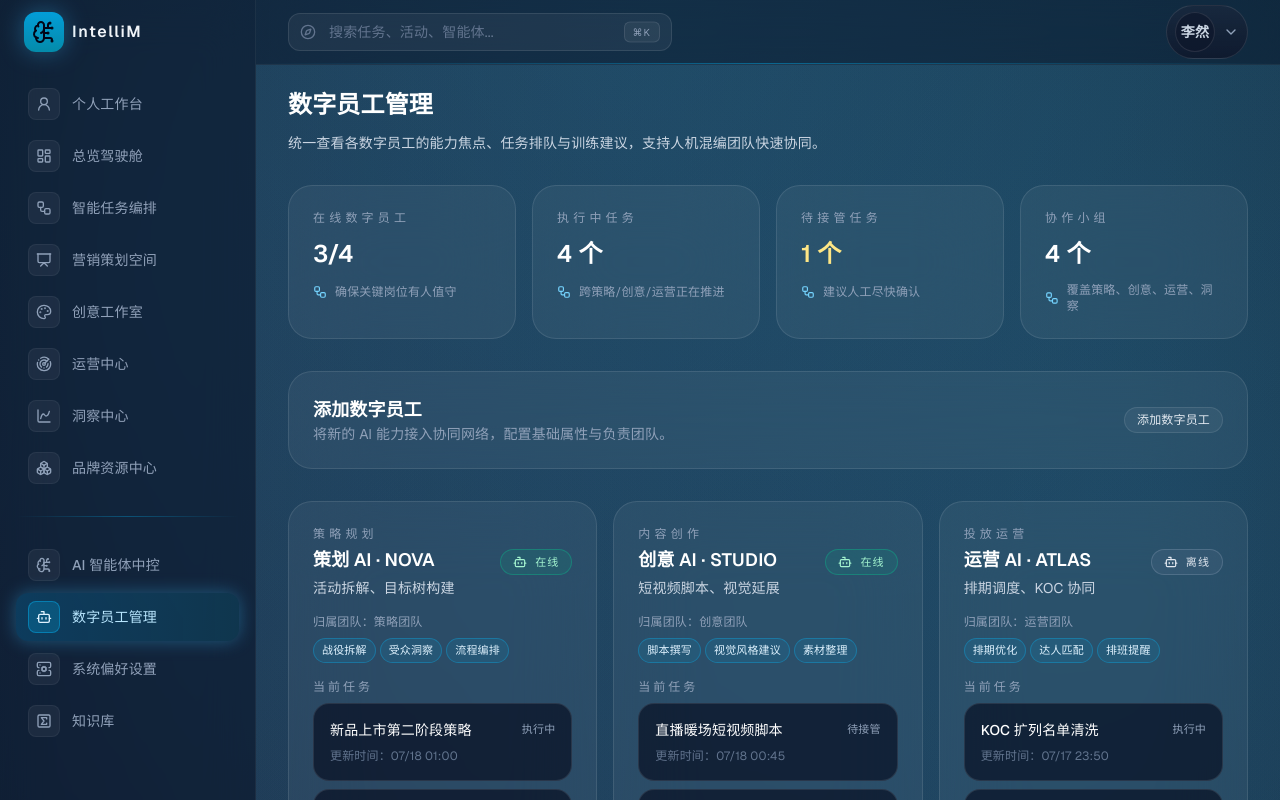
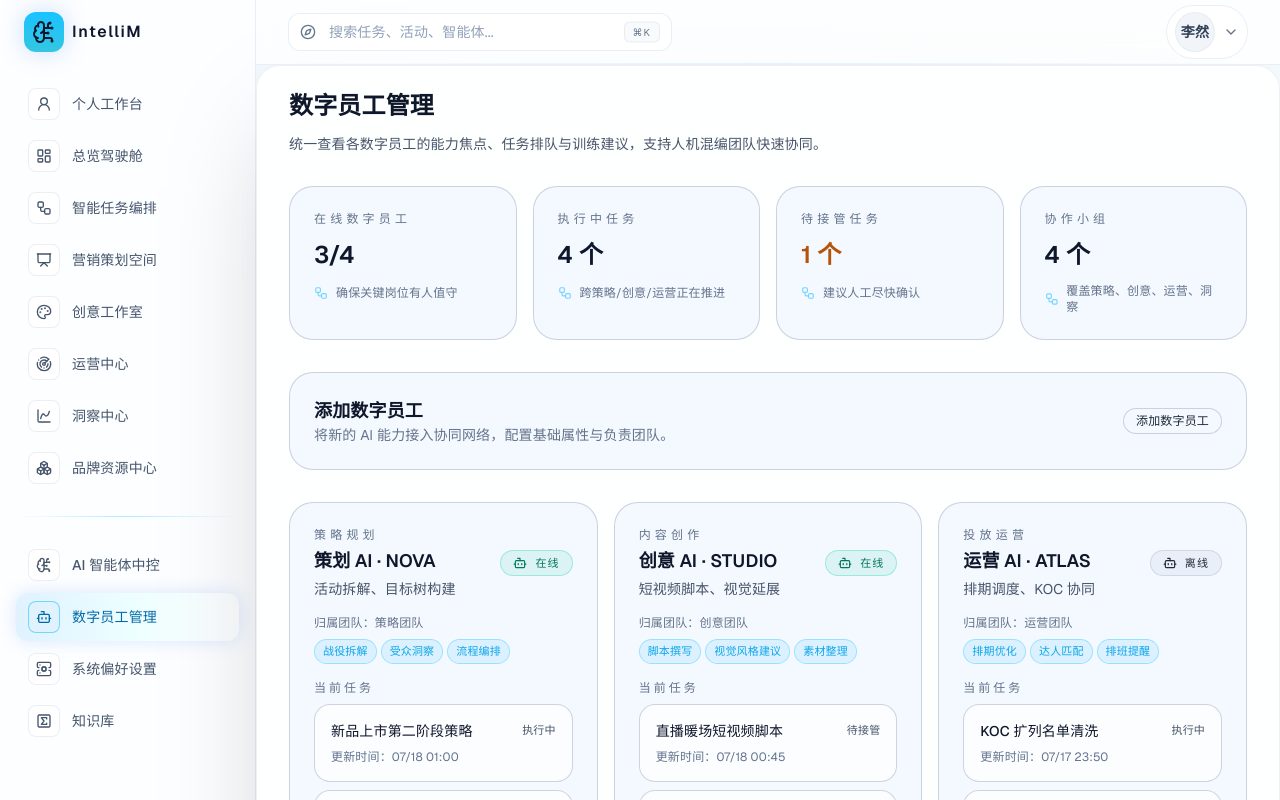
Before and after one commit to xinjiguaike/intelligent-marketing-hub, a Next.js app in the folder frontend/: page /agents in a window 1280 px wide. Shown: the top 800 px of the page. Built offline with nearby package versions, Linux system fonts and the light colour scheme.

Commit message:
refactor UI design to a light theme, update styles and components for improved readability and consistency

```diff
--- a/frontend/src/app/globals.css
+++ b/frontend/src/app/globals.css
@@ -1,17 +1,17 @@
 @import "tailwindcss";
 
 :root {
-  color-scheme: dark;
-  --background: #0a0a0f;
-  --background-alt: #1a1a2e;
-  --surface-glass: rgba(15, 23, 42, 0.55);
-  --surface-border: rgba(94, 234, 212, 0.2);
-  --foreground: #f8fafc;
-  --foreground-muted: #94a3b8;
-  --accent: #38bdf8;
-  --accent-strong: #06b6d4;
-  --danger: #f87171;
-  --glow: rgba(56, 189, 248, 0.45);
+  color-scheme: light;
+  --background: #f8faff;
+  --background-alt: #e2e8f0;
+  --surface-glass: rgba(255, 255, 255, 0.75);
+  --surface-border: rgba(148, 163, 184, 0.35);
+  --foreground: #0f172a;
+  --foreground-muted: #64748b;
+  --accent: #3b82f6;
+  --accent-strong: #0ea5e9;
+  --danger: #dc2626;
+  --glow: rgba(59, 130, 246, 0.28);
 }
 
 @theme inline {
@@ -30,8 +30,8 @@
 body {
   min-height: 100vh;
   background:
-    radial-gradient(120% 120% at 10% 10%, rgba(96, 165, 250, 0.18), transparent),
-    radial-gradient(110% 110% at 90% 20%, rgba(56, 189, 248, 0.22), transparent),
+    radial-gradient(120% 120% at 10% 10%, rgba(59, 130, 246, 0.12), transparent),
+    radial-gradient(110% 110% at 90% 20%, rgba(14, 165, 233, 0.16), transparent),
     linear-gradient(160deg, var(--background), var(--background-alt));
   color: var(--foreground);
   font-family: var(--font-geist-sans), system-ui, -apple-system, BlinkMacSystemFont,
@@ -40,6 +40,188 @@ body {
 }
 
 ::selection {
-  background: rgba(14, 165, 233, 0.35);
+  background: rgba(59, 130, 246, 0.2);
   color: var(--foreground);
 }
+
+@layer utilities {
+  .border-white\/10 {
+    border-color: rgba(148, 163, 184, 0.45) !important;
+  }
+
+  .border-white\/5 {
+    border-color: rgba(203, 213, 225, 0.4) !important;
+  }
+
+  .border-white\/15 {
+    border-color: rgba(148, 163, 184, 0.35) !important;
+  }
+
+  .border-white\/20 {
+    border-color: rgba(148, 163, 184, 0.3) !important;
+  }
+
+  .divide-white\/5 > :not([hidden]) ~ :not([hidden]) {
+    --tw-divide-opacity: 1;
+    border-color: rgba(203, 213, 225, 0.35) !important;
+  }
+
+  .bg-slate-950\/40 {
+    background-color: rgba(255, 255, 255, 0.65) !important;
+  }
+
+  .bg-slate-950\/45 {
+    background-color: rgba(255, 255, 255, 0.68) !important;
+  }
+
+  .bg-slate-950\/50 {
+    background-color: rgba(255, 255, 255, 0.72) !important;
+  }
+
+  .bg-slate-950\/60 {
+    background-color: rgba(255, 255, 255, 0.78) !important;
+  }
+
+  .bg-slate-950\/70 {
+    background-color: rgba(255, 255, 255, 0.85) !important;
+  }
+
+  .bg-slate-950\/80 {
+    background-color: rgba(255, 255, 255, 0.92) !important;
+  }
+
+  .bg-slate-950\/95 {
+    background-color: rgba(255, 255, 255, 0.98) !important;
+  }
+
+  .bg-slate-900 {
+    background-color: rgba(226, 232, 240, 0.92) !important;
+  }
+
+  .bg-slate-900\/60 {
+    background-color: rgba(226, 232, 240, 0.82) !important;
+  }
+
+  .bg-white\/5 {
+    background-color: rgba(244, 248, 255, 0.9) !important;
+  }
+
+  .bg-white\/10 {
+    background-color: rgba(233, 244, 255, 0.94) !important;
+  }
+
+  .bg-white\/15 {
+    background-color: rgba(221, 237, 255, 0.96) !important;
+  }
+
+  .bg-white\/20 {
+    background-color: rgba(208, 231, 255, 0.98) !important;
+  }
+
+  .bg-white\/\[0\.05\] {
+    background-color: rgba(244, 248, 255, 0.92) !important;
+  }
+
+  .bg-white\/\[0\.04\] {
+    background-color: rgba(244, 248, 255, 0.88) !important;
+  }
+
+  .bg-white\/\[0\.02\] {
+    background-color: rgba(248, 250, 255, 0.85) !important;
+  }
+
+  .bg-white\/\[0\.06\] {
+    background-color: rgba(241, 246, 255, 0.94) !important;
+  }
+
+  .bg-white\/10:hover,
+  .bg-white\/5:hover,
+  .bg-white\/\[0\.05\]:hover {
+    background-color: rgba(210, 231, 255, 0.95) !important;
+  }
+
+  .text-slate-300 {
+    color: #475569 !important;
+  }
+
+  .text-slate-200 {
+    color: #1f2937 !important;
+  }
+
+  .text-slate-100,
+  .text-slate-50 {
+    color: #0f172a !important;
+  }
+
+  .text-slate-400 {
+    color: #64748b !important;
+  }
+
+  .text-white {
+    color: var(--foreground) !important;
+  }
+
+  .hover\:text-white:hover {
+    color: var(--accent-strong) !important;
+  }
+
+  .group:hover .group-hover\:text-white {
+    color: var(--accent-strong) !important;
+  }
+
+  .text-sky-50,
+  .text-sky-100 {
+    color: var(--accent-strong) !important;
+  }
+
+  .text-sky-200 {
+    color: var(--accent) !important;
+  }
+
+  .text-emerald-100,
+  .text-emerald-200 {
+    color: #047857 !important;
+  }
+
+  .text-rose-50,
+  .text-rose-100 {
+    color: #be123c !important;
+  }
+
+  .text-amber-100,
+  .text-amber-200 {
+    color: #b45309 !important;
+  }
+
+  .glass-panel :where(.text-white) {
+    color: var(--foreground) !important;
+  }
+
+  .glass-panel :where(.text-slate-200, .text-slate-300, .text-slate-400) {
+    color: #475569 !important;
+  }
+
+  .bg-slate-950\/40 :where(.text-white),
+  .bg-slate-950\/45 :where(.text-white),
+  .bg-slate-950\/50 :where(.text-white),
+  .bg-slate-950\/60 :where(.text-white),
+  .bg-slate-950\/70 :where(.text-white),
+  .bg-slate-950\/80 :where(.text-white),
+  .bg-slate-950\/95 :where(.text-white),
+  .bg-slate-900 :where(.text-white),
+  .bg-slate-900\/60 :where(.text-white) {
+    color: var(--foreground) !important;
+  }
+
+  .bg-slate-950\/40 :where(.text-slate-200, .text-slate-300, .text-slate-400),
+  .bg-slate-950\/45 :where(.text-slate-200, .text-slate-300, .text-slate-400),
+  .bg-slate-950\/50 :where(.text-slate-200, .text-slate-300, .text-slate-400),
+  .bg-slate-950\/60 :where(.text-slate-200, .text-slate-300, .text-slate-400),
+  .bg-slate-950\/70 :where(.text-slate-200, .text-slate-300, .text-slate-400),
+  .bg-slate-950\/80 :where(.text-slate-200, .text-slate-300, .text-slate-400),
+  .bg-slate-950\/95 :where(.text-slate-200, .text-slate-300, .text-slate-400),
+  .bg-slate-900 :where(.text-slate-200, .text-slate-300, .text-slate-400),
+  .bg-slate-900\/60 :where(.text-slate-200, .text-slate-300, .text-slate-400) {
+    color: #475569 !important;
+  }
+}
--- a/frontend/src/app/layout.tsx
+++ b/frontend/src/app/layout.tsx
@@ -27,10 +27,10 @@ export default function RootLayout({
   return (
     <html lang="zh-CN">
       <body
-        className={`${geistSans.variable} ${geistMono.variable} antialiased bg-transparent`}
+        className={`${geistSans.variable} ${geistMono.variable} antialiased bg-[radial-gradient(140%_140%_at_10%_10%,rgba(148,197,255,0.28),transparent),linear-gradient(180deg,#f8faff_0%,#e2e8f0_100%)] text-slate-900`}
       >
         <div className="relative min-h-screen overflow-hidden">
-          <div className="pointer-events-none absolute inset-0 bg-[radial-gradient(circle_at_top,_rgba(56,189,248,0.18),transparent_65%),radial-gradient(circle_at_bottom,_rgba(14,165,233,0.12),transparent_60%)]" />
+          <div className="pointer-events-none absolute inset-0 bg-[radial-gradient(50%_60%_at_20%_0%,rgba(126,196,252,0.35),transparent),radial-gradient(45%_55%_at_80%_15%,rgba(183,233,255,0.35),transparent_70%)]" />
           <div className="relative">
             <AppShell>{children}</AppShell>
           </div>
--- a/frontend/src/components/app-shell.tsx
+++ b/frontend/src/components/app-shell.tsx
@@ -96,14 +96,14 @@ export function AppShell({ children }: AppShellProps) {
   const pathname = usePathname();
 
   return (
-    <div className="flex min-h-screen text-slate-50">
-      <aside className="hidden min-h-screen w-64 flex-col border-r border-white/5 bg-slate-950/45 backdrop-blur-xl lg:flex">
+    <div className="flex min-h-screen bg-white/80 text-slate-900">
+      <aside className="hidden min-h-screen w-64 flex-col border-r border-slate-200/70 bg-white/80 backdrop-blur-xl lg:flex">
         <div className="flex h-16 items-center gap-2 px-6">
-          <div className="relative flex h-10 w-10 items-center justify-center rounded-xl bg-gradient-to-b from-sky-400/80 to-cyan-500/70 shadow-[0_0_25px_rgba(56,189,248,0.35)]">
-            <BrainCircuit className="h-6 w-6 text-slate-950" />
+          <div className="relative flex h-10 w-10 items-center justify-center rounded-xl bg-gradient-to-b from-sky-400/90 to-cyan-500/80 shadow-[0_0_25px_rgba(59,130,246,0.25)]">
+            <BrainCircuit className="h-6 w-6 text-white" />
           </div>
           <div className="flex flex-col">
-            <span className="text-base font-semibold tracking-widest text-slate-100">
+            <span className="text-base font-semibold tracking-widest text-slate-900">
               IntelliM
             </span>
           </div>
@@ -137,10 +137,10 @@ export function AppShell({ children }: AppShellProps) {
             ))}
           </ul>
         </nav>
-        <div className="border-t border-white/5 p-4">
-          <div className="rounded-xl border border-white/10 bg-white/5 p-4">
-            <p className="text-xs text-slate-300">
-              今日 AI 协同效率 <span className="font-semibold text-sky-300">92%</span>
+        <div className="border-t border-slate-200/70 p-4">
+          <div className="rounded-xl border border-slate-200/70 bg-white/90 p-4 shadow-sm">
+            <p className="text-xs text-slate-600">
+              今日 AI 协同效率 <span className="font-semibold text-sky-600">92%</span>
             </p>
             <p className="mt-2 text-[11px] text-slate-500">
               继续保持人机协作节奏，确保关键里程碑按时交付。
@@ -149,10 +149,10 @@ export function AppShell({ children }: AppShellProps) {
         </div>
       </aside>
       <div className="relative flex min-h-screen flex-1 flex-col">
-        <Suspense fallback={<div className="h-16 border-b border-white/5" />}>
+        <Suspense fallback={<div className="h-16 border-b border-slate-200/70 bg-white/70" />}>
           <TopBar />
         </Suspense>
-        <main className="mx-auto w-full max-w-[1400px] flex-1 px-4 pb-14 pt-6 sm:px-6 lg:px-8">
+        <main className="mx-auto w-full max-w-[1400px] flex-1 rounded-3xl border border-slate-200/60 bg-white/90 px-4 pb-14 pt-6 shadow-[0_32px_120px_-48px_rgba(15,23,42,0.35)] sm:px-6 lg:px-8">
           {children}
         </main>
       </div>
@@ -175,16 +175,16 @@ function NavLink({ href, label, icon: Icon, isActive }: NavLinkProps) {
         className={cn(
           "group flex items-center gap-3 rounded-xl px-3 py-2 text-sm transition-all duration-200",
           isActive
-            ? "bg-gradient-to-r from-sky-500/20 to-cyan-400/10 text-sky-200 shadow-[0_0_18px_rgba(56,189,248,0.35)]"
-            : "text-slate-400 hover:text-sky-100 hover:bg-white/5"
+            ? "bg-gradient-to-r from-sky-100 via-cyan-50 to-transparent text-sky-700 shadow-[0_0_18px_rgba(59,130,246,0.18)]"
+            : "text-slate-600 hover:text-sky-700 hover:bg-sky-50/80"
         )}
       >
         <span
           className={cn(
-            "flex h-8 w-8 items-center justify-center rounded-lg border border-white/5 bg-white/5 transition",
+            "flex h-8 w-8 items-center justify-center rounded-lg border border-slate-200/70 bg-white/80 transition",
             isActive
-              ? "border-sky-400/40 bg-sky-400/20 text-sky-100"
-              : "group-hover:border-sky-300/30 group-hover:bg-sky-300/10 group-hover:text-sky-100"
+              ? "border-sky-400/50 bg-sky-100 text-sky-700"
+              : "group-hover:border-sky-400/40 group-hover:bg-sky-50 group-hover:text-sky-600"
           )}
         >
           <Icon className="h-4 w-4" />
@@ -233,8 +233,8 @@ function TopBar() {
   }, [pathname, activeUserId]);
 
   return (
-    <header className="relative border-b border-white/5 bg-slate-950/40 backdrop-blur-2xl">
-      <div className="absolute inset-x-0 bottom-0 h-px bg-gradient-to-r from-transparent via-sky-400/40 to-transparent" />
+    <header className="relative border-b border-slate-200/70 bg-white/80 backdrop-blur-2xl">
+      <div className="absolute inset-x-0 bottom-0 h-px bg-gradient-to-r from-transparent via-sky-200/40 to-transparent" />
       <div ref={roleMenuRef} className="mx-auto w-full max-w-[1400px] px-4 sm:px-6 lg:px-8">
         <div className="flex h-16 items-center justify-between">
           <div className="flex flex-1 items-center gap-4">
@@ -242,12 +242,12 @@ function TopBar() {
               <input
                 type="text"
                 placeholder="搜索任务、活动、智能体..."
-                className="w-full rounded-xl border border-white/10 bg-white/5 px-10 py-2 text-sm text-slate-100 placeholder:text-slate-500 focus:border-sky-400/50 focus:outline-none focus:ring-2 focus:ring-cyan-400/30"
+                className="w-full rounded-xl border border-slate-200/70 bg-white px-10 py-2 text-sm text-slate-700 placeholder:text-slate-400 focus:border-sky-400/50 focus:outline-none focus:ring-2 focus:ring-sky-200/40"
               />
-              <span className="pointer-events-none absolute left-3 top-1/2 -translate-y-1/2 text-slate-500">
+              <span className="pointer-events-none absolute left-3 top-1/2 -translate-y-1/2 text-slate-400">
                 <Compass className="h-4 w-4" />
               </span>
-              <span className="pointer-events-none absolute right-3 top-1/2 -translate-y-1/2 rounded-md border border-white/10 bg-white/5 px-2 py-[2px] text-[10px] uppercase tracking-widest text-slate-400">
+              <span className="pointer-events-none absolute right-3 top-1/2 -translate-y-1/2 rounded-md border border-slate-200/70 bg-slate-50 px-2 py-[2px] text-[10px] uppercase tracking-widest text-slate-500">
                 ⌘K
               </span>
             </div>
@@ -257,22 +257,22 @@ function TopBar() {
               <button
                 onClick={() => setRoleMenuOpen((prev) => !prev)}
                 className={cn(
-                  "flex items-center gap-2 rounded-full border border-white/10 bg-gradient-to-b from-slate-800/60 to-slate-900/80 px-2 py-1.5 text-sm text-slate-300 transition hover:border-sky-400/40 hover:text-sky-100",
-                  isRoleMenuOpen && "border-sky-400/40 text-sky-100"
+                  "flex items-center gap-2 rounded-full border border-slate-200/70 bg-white px-2 py-1.5 text-sm text-slate-600 transition hover:border-sky-400/30 hover:text-sky-700 hover:shadow-sm",
+                  isRoleMenuOpen && "border-sky-400/40 text-sky-700"
                 )}
               >
-                <div className="flex h-10 w-10 items-center justify-center rounded-full border border-white/10 bg-slate-900/70 text-sm font-semibold">
+                <div className="flex h-10 w-10 items-center justify-center rounded-full border border-slate-200/70 bg-slate-100 text-sm font-semibold text-slate-700">
                   {activeRole ? activeRole.owner.slice(0, 2) : "AI"}
                 </div>
                 <ChevronDown
                   className={cn(
                     "h-4 w-4 text-slate-400 transition-transform",
-                    isRoleMenuOpen && "rotate-180 text-sky-200"
+                    isRoleMenuOpen && "rotate-180 text-sky-500"
                   )}
                 />
               </button>
               {isRoleMenuOpen && (
-                <div className="absolute right-0 top-12 z-50 w-56 rounded-xl border border-white/10 bg-slate-950/95 p-2 shadow-[0_12px_28px_rgba(2,6,23,0.45)] backdrop-blur-xl">
+                <div className="absolute right-0 top-12 z-50 w-56 rounded-xl border border-slate-200/70 bg-white p-2 shadow-[0_12px_28px_rgba(15,23,42,0.08)] backdrop-blur-xl">
                   <div className="mb-2 px-2 text-[11px] uppercase tracking-[0.35em] text-slate-500">
                     切换用户
                   </div>
@@ -287,15 +287,15 @@ function TopBar() {
                           className={cn(
                             "flex items-center justify-between rounded-lg px-3 py-2 text-sm transition",
                             isActive
-                              ? "border border-sky-400/40 bg-sky-400/15 text-sky-100 shadow-[0_0_12px_rgba(56,189,248,0.25)]"
-                              : "border border-transparent text-slate-200 hover:border-sky-400/20 hover:bg-sky-400/10 hover:text-sky-100"
+                              ? "border border-sky-400/40 bg-sky-100 text-sky-700 shadow-[0_0_12px_rgba(59,130,246,0.18)]"
+                              : "border border-transparent text-slate-600 hover:border-sky-400/30 hover:bg-sky-50 hover:text-sky-700"
                           )}
                         >
                           <div className="flex flex-col">
-                            <span className="font-semibold text-white">{board.owner}</span>
-                            <span className="text-[11px] text-slate-400">{board.role}</span>
+                            <span className="font-semibold text-slate-900">{board.owner}</span>
+                            <span className="text-[11px] text-slate-500">{board.role}</span>
                           </div>
-                          {isActive && <span className="text-[11px] text-sky-200">当前</span>}
+                          {isActive && <span className="text-[11px] text-sky-600">当前</span>}
                         </Link>
                       );
                     })}
--- a/frontend/src/components/ui/glass-panel.tsx
+++ b/frontend/src/components/ui/glass-panel.tsx
@@ -11,13 +11,13 @@ export function GlassPanel({ children, className, glow = false }: GlassPanelProp
   return (
     <div
       className={cn(
-        "group relative overflow-hidden rounded-2xl border border-white/10 bg-white/[0.06] p-5 backdrop-blur-2xl transition",
+        "glass-panel group relative overflow-hidden rounded-2xl border border-slate-200/70 bg-white/80 p-5 text-slate-900 shadow-[0_24px_48px_-32px_rgba(15,23,42,0.45)] backdrop-blur-xl transition",
         glow &&
-          "before:absolute before:inset-0 before:-z-10 before:bg-[radial-gradient(circle_at_top,_rgba(56,189,248,0.18),transparent_60%)] before:opacity-0 before:transition-opacity group-hover:before:opacity-100",
+          "before:absolute before:inset-0 before:-z-10 before:bg-[radial-gradient(circle_at_top,_rgba(59,130,246,0.2),transparent_60%)] before:opacity-0 before:transition-opacity group-hover:before:opacity-100",
         className
       )}
     >
-      <div className="pointer-events-none absolute inset-0 rounded-2xl border border-white/10 opacity-40 [mask:linear-gradient(white,transparent)]" />
+      <div className="pointer-events-none absolute inset-0 rounded-2xl border border-white/60 opacity-60 [mask:linear-gradient(white,transparent)]" />
       <div className="relative z-10">{children}</div>
     </div>
   );
```
Also changed, not shown: frontend/src/components/dashboard/kpi-cards.tsx (+6 -6 lines), frontend/src/components/overview/system-hero.tsx (+20 -20 lines), frontend/src/components/overview/workflow-snapshot.tsx (+27 -27 lines), frontend/src/components/workflow/personal-board.tsx (+62 -59 lines), 1 other file (tests, documents, lock files or other folders).
